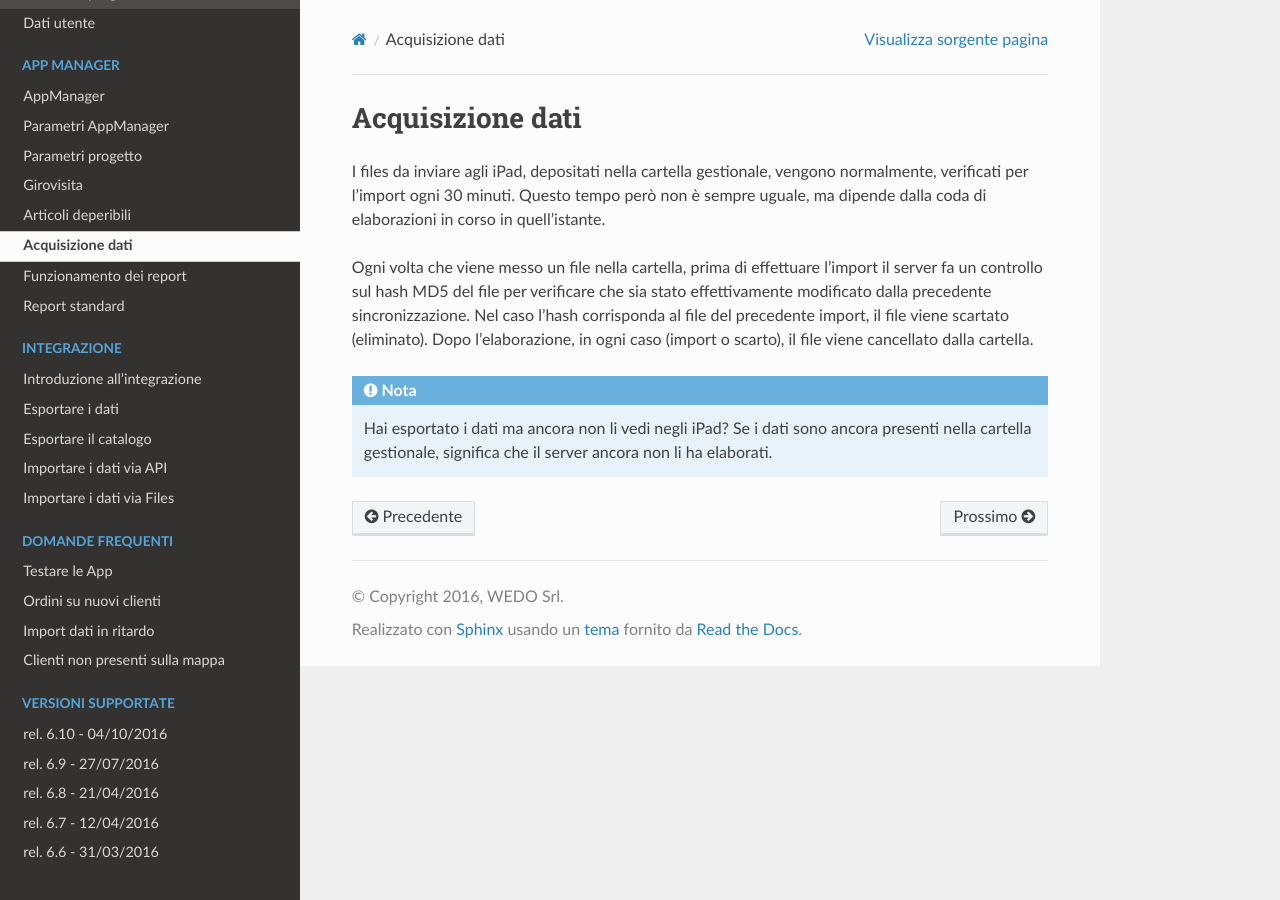
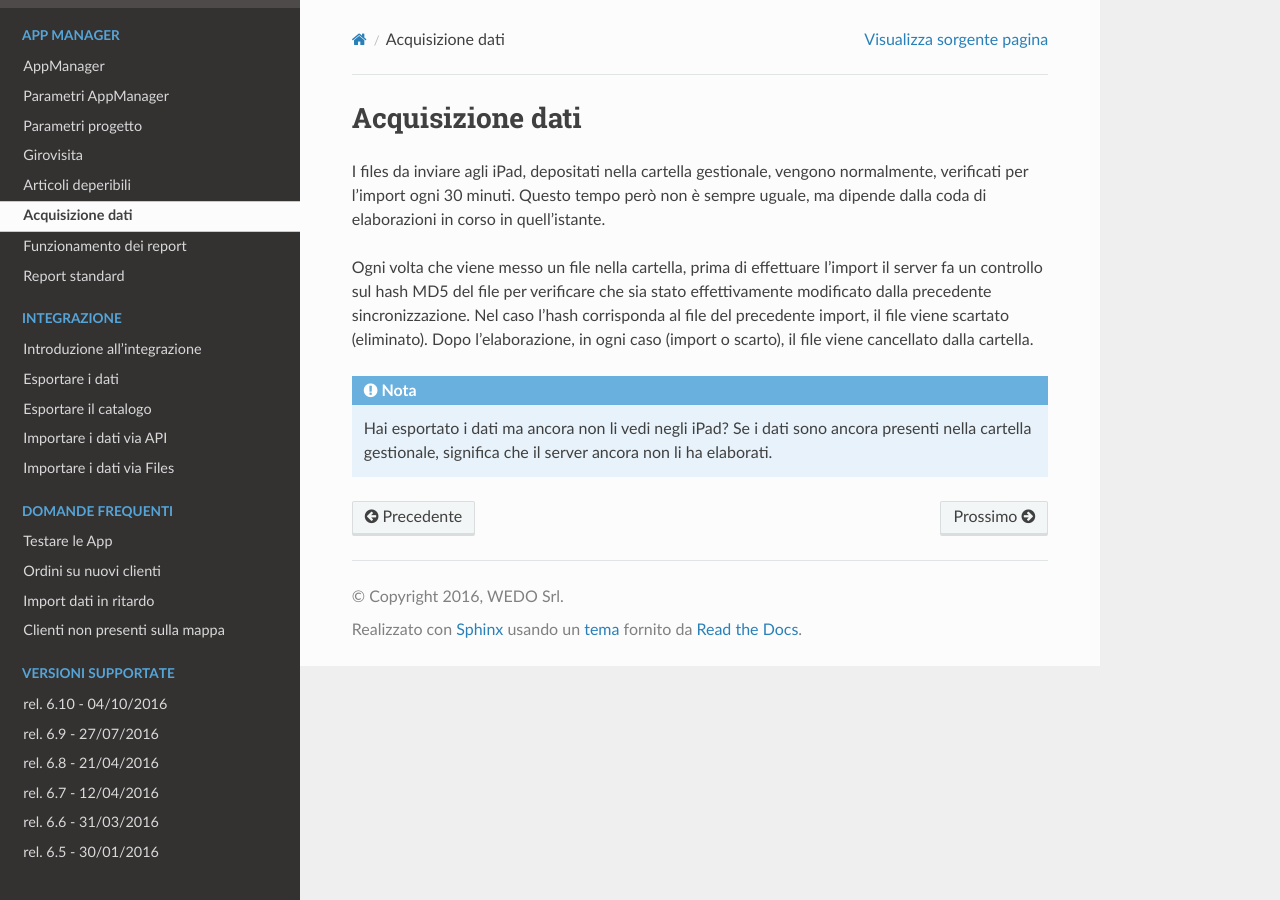
Before and after one commit to wedoit-io/doc-icommerce, a Sphinx documentation site: the page built from source/acquisizione-dati.rst, in a window 1280 px wide. Built offline with Sphinx 7.4.7 and the Read the Docs theme 2.0.0, drawn with Linux system fonts in a browser that asks for light colours.

Commit message:
Update index.rst

```diff
--- a/source/index.rst
+++ b/source/index.rst
@@ -91,6 +91,7 @@ La documentazione è organizzata nelle seguenti sezioni:
   release-6-8
   release-6-7
   release-6-6
+  release-6-5
 
 Indici e Tabelle
 ================
```
